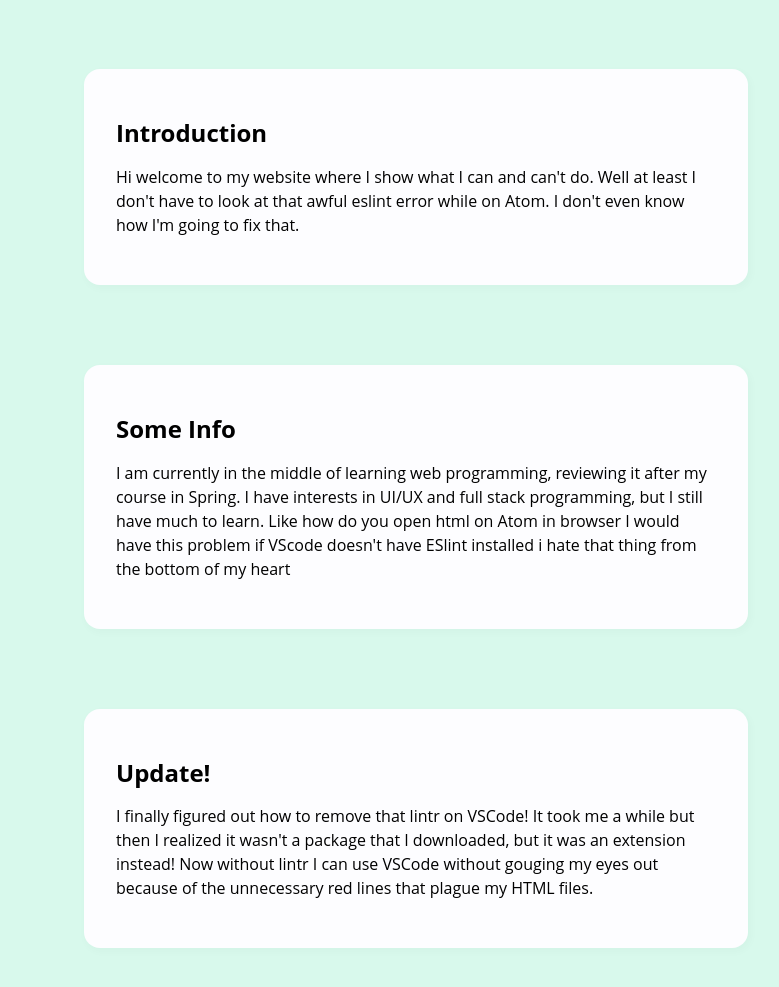
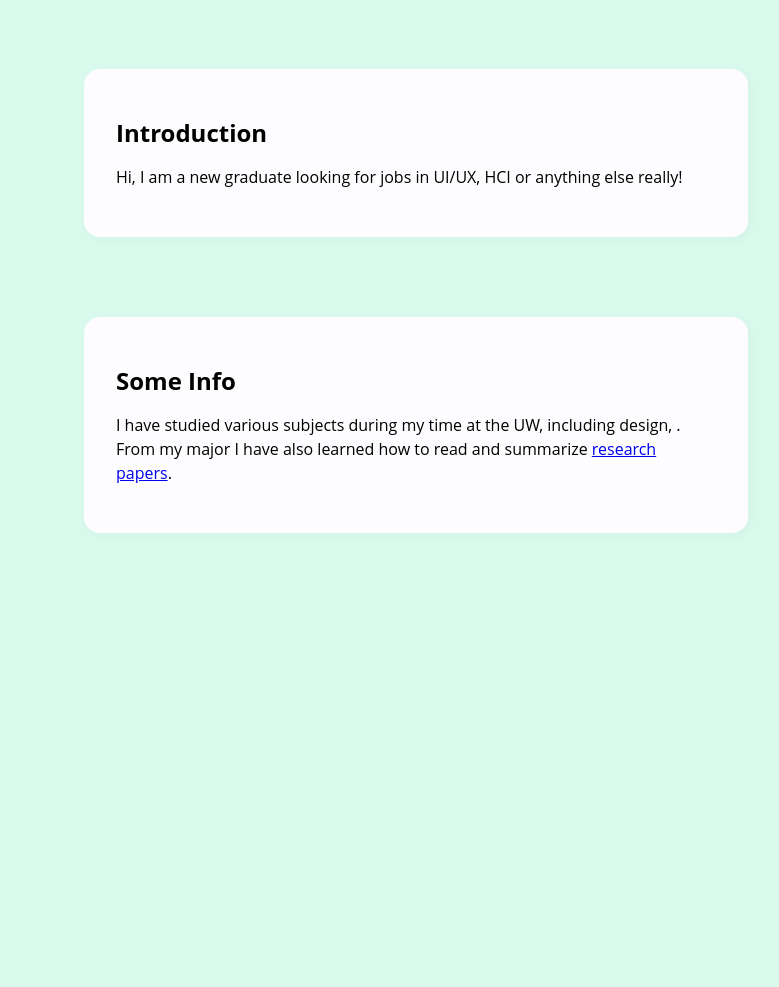
Before and after one commit to poonchoo/poonchoo.github.io, a plain HTML site: page index.html in a window 1280 px wide. Shown: the part 43-1030 px from the top of the page, without its empty margins (224-1003 px from the left). After the commit the page ends 800 px from the top, so only its background shows below. Drawn offline with Linux system fonts and the light colour scheme.

Commit message:
Update index.html

```diff
--- a/index.html
+++ b/index.html
@@ -3,31 +3,20 @@
   <head>
     <meta charset="utf-8">
     <link rel="stylesheet" href="style.css">
-    <title>My site</title>
+    <title>Renee Lee</title>
   </head>
   <body>
   	<h1>Welcome to my site</h1>
-    <section id="complaints">
       <div>
           <h2>Introduction</h2>
-          <p> Hi welcome to my website where I show what I can and can't do. Well at least I don't have to look
-          at that awful eslint error while on Atom. I don't even know how I'm going to fix that.</p>
+          <p> Hi, I am a new graduate looking for jobs in UI/UX, HCI or anything else really!</p>
           </div>
       <div>
         <h2>Some Info</h2>
          <p>
-          I am currently in the middle of learning web programming, reviewing it after my course in
-          Spring. I have interests in UI/UX and full stack programming, but I still have much to learn.
-          Like how do you open html on Atom in browser I would have this problem if VScode doesn't have
-          ESlint installed i hate that thing from the bottom of my heart
+           I have studied various subjects during my time at the UW, including design, . From my major I have
+           also learned how to read and summarize <a href="#research">research papers</a>.
          </p>
-        </div>
-        <div>
-          <h2>Update!</h2>
-          <p>I finally figured out how to remove that lintr on VSCode! It took me a while but then I realized
-            it wasn't a package that I downloaded, but it was an extension instead! Now without lintr I can use
-            VSCode without gouging my eyes out because of the unnecessary red lines that plague my HTML files.
-          </p>
         </div>
     </section>
   </body>
```
